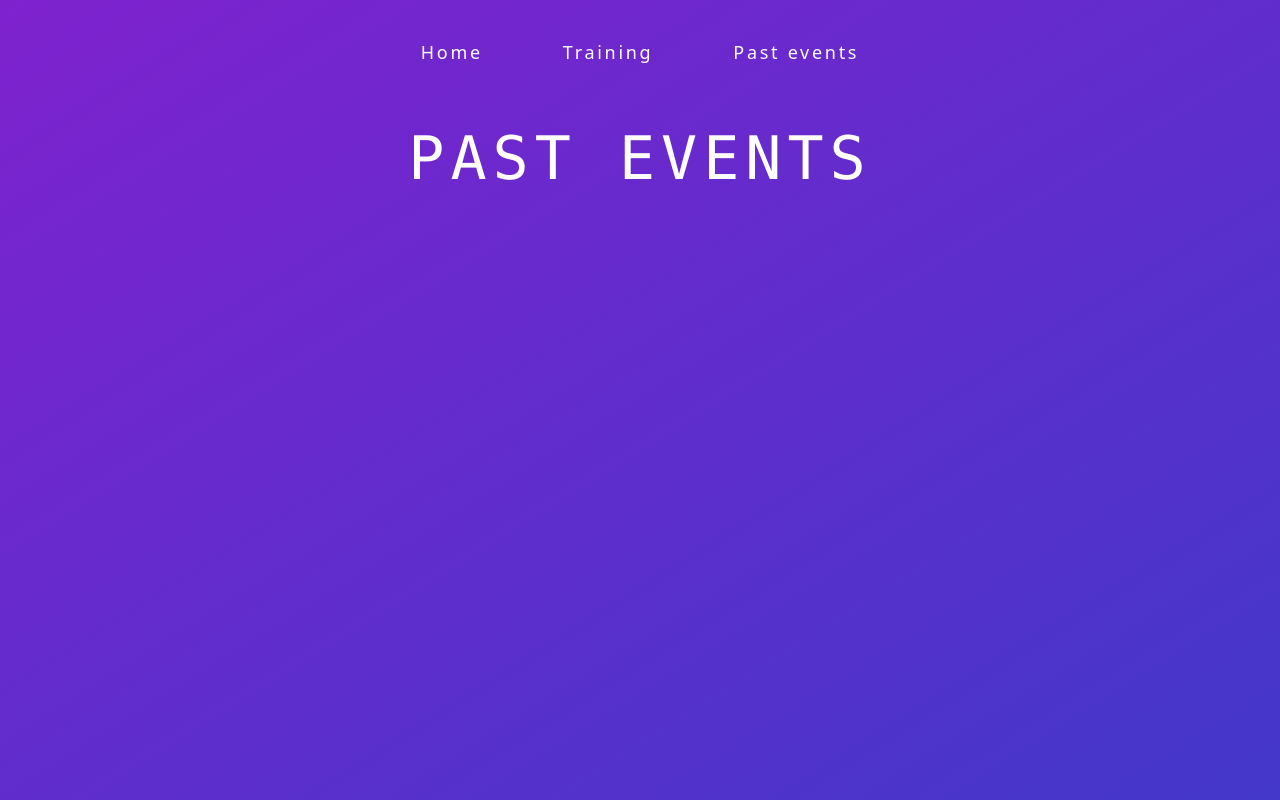
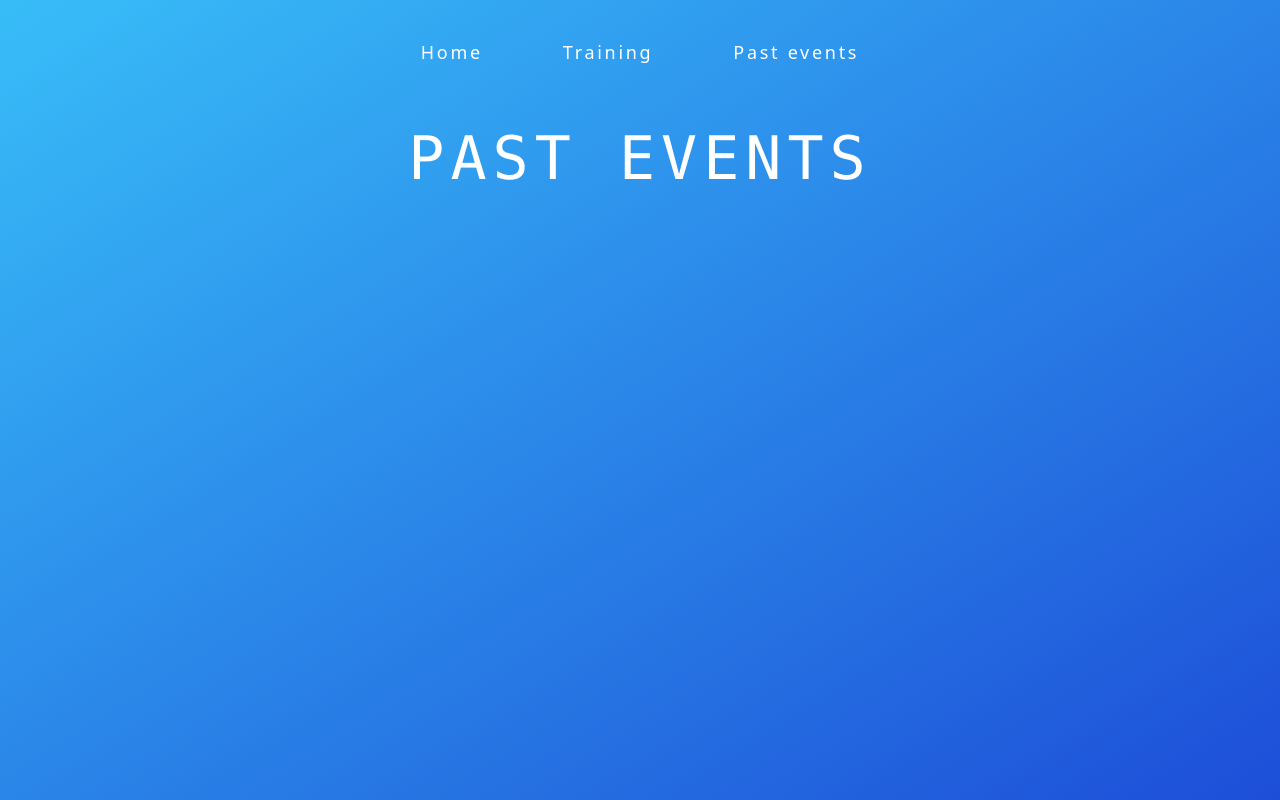
Before and after one commit to callumbuttery/marathon-tracker, a React (Vite) app: page /past-events in a window 1280 px wide. Built offline with nearby package versions, Linux system fonts and the light colour scheme.

Commit message:
Style: update backgrounds of training & past events pages

```diff
--- a/src/pages/PastEvents.tsx
+++ b/src/pages/PastEvents.tsx
@@ -10,7 +10,7 @@ export const PastEvents: React.FC = () => {
 
     return (
         <div>
-            <div className="h-screen bg-gradient-to-tl from-indigo-700 to-purple-700 pt-32">
+            <div className="h-screen bg-gradient-to-tl from-blue-700 to-sky-400 pt-32">
                 <h1 className="text-6xl flex justify-center text-white font-mono tracking-widest">PAST EVENTS</h1>
             </div>
         </div>
--- a/src/pages/Training.tsx
+++ b/src/pages/Training.tsx
@@ -25,7 +25,7 @@ export const Training: React.FC = () => {
     }, []);
 
     return (
-        <div className="h-screen bg-gradient-to-tl from-blue-700 to-purple-700 pt-32">
+        <div className="h-screen bg-gradient-to-tl from-red-600 to-orange-500 pt-32">
             <h1 className="text-6xl flex justify-center text-white font-mono tracking-widest">TRAINING DIARY</h1>
             <div className="place-items-center pt-10 pb-32 max-w-fit flex-wrap mx-auto max-sm:ml-8 flex justify-center max-sm:inline-block">
                 {
```
